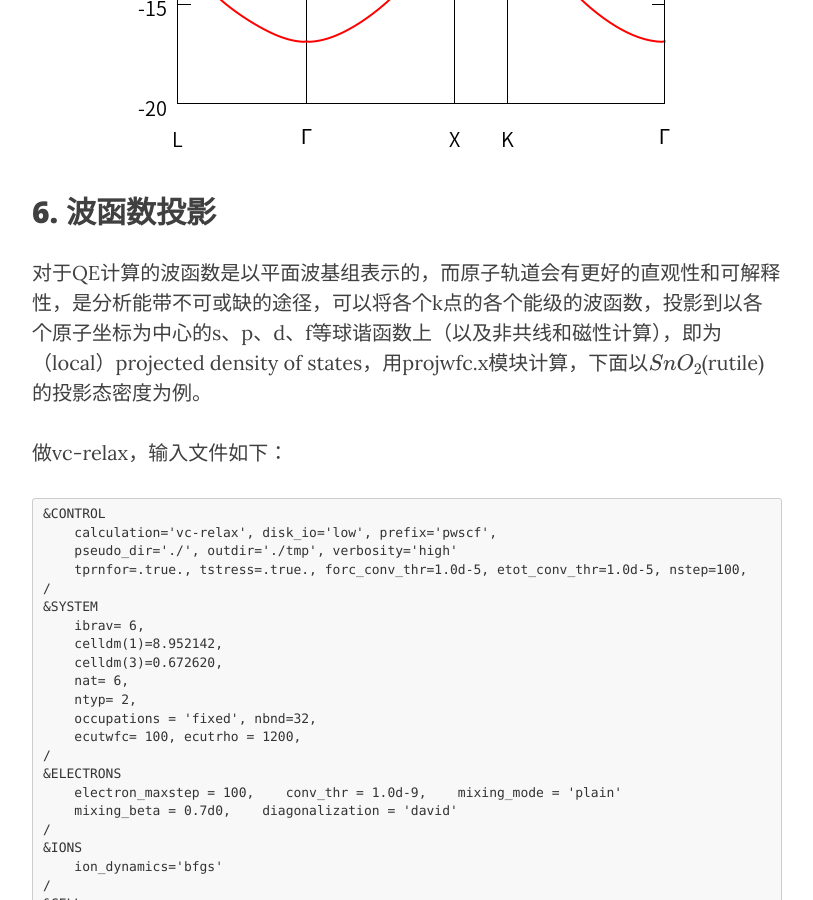
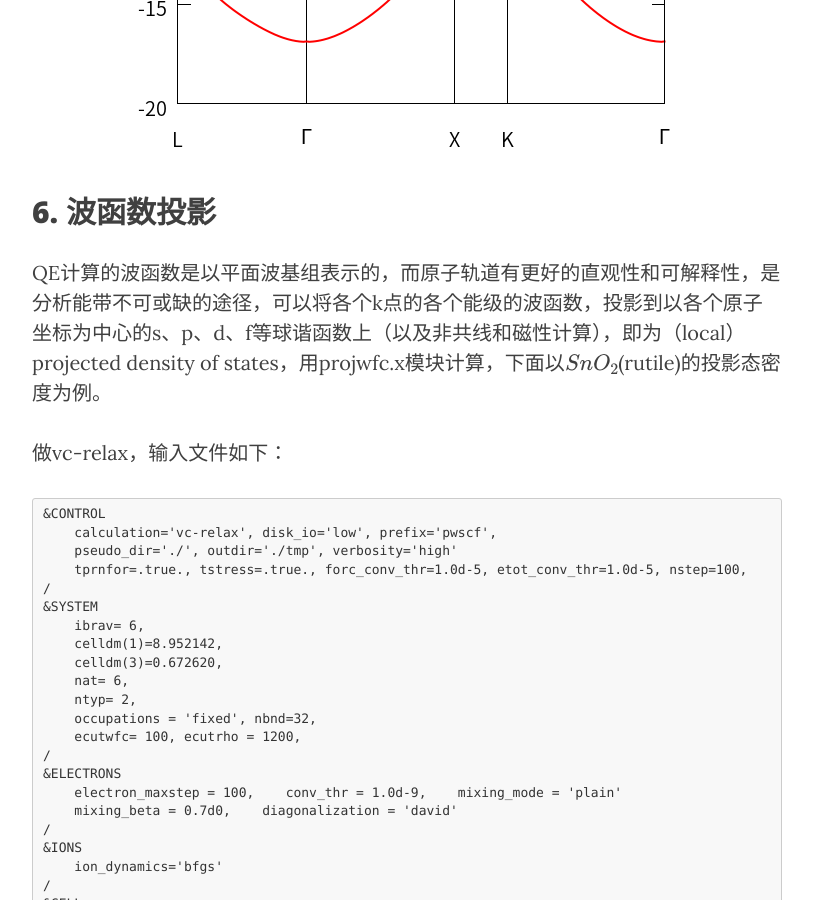
Before and after one commit to yyyu200/DFTbook, a Jekyll site: the page built from _posts/2019-04-01-HandsOn.md, in a window 1280 px wide and 900 px high, scrolled down 33000 px. Shown: the whole window, without its empty margins (233-1046 px from the left). Built offline with Jekyll 4.4.1, drawn with Linux system fonts in a browser that asks for light colours; nearby versions of some CDN libraries; formulas are drawn with MathJax 3; comment, search, counter and statistics services are not loaded.

Commit message:
modify at20190830-14:37:21-aliyun

```diff
--- a/_posts/2019-04-01-HandsOn.md
+++ b/_posts/2019-04-01-HandsOn.md
@@ -1149,7 +1149,7 @@
 
 ## 6. 波函数投影
 
-对于QE计算的波函数是以平面波基组表示的，而原子轨道会有更好的直观性和可解释性，是分析能带不可或缺的途径，可以将各个k点的各个能级的波函数，投影到以各个原子坐标为中心的s、p、d、f等球谐函数上（以及非共线和磁性计算），即为（local）projected density of states，用projwfc.x模块计算，下面以$SnO_{2}$(rutile)的投影态密度为例。
+QE计算的波函数是以平面波基组表示的，而原子轨道有更好的直观性和可解释性，是分析能带不可或缺的途径，可以将各个k点的各个能级的波函数，投影到以各个原子坐标为中心的s、p、d、f等球谐函数上（以及非共线和磁性计算），即为（local）projected density of states，用projwfc.x模块计算，下面以$SnO_{2}$(rutile)的投影态密度为例。
 
 做vc-relax，输入文件如下：
 
```
